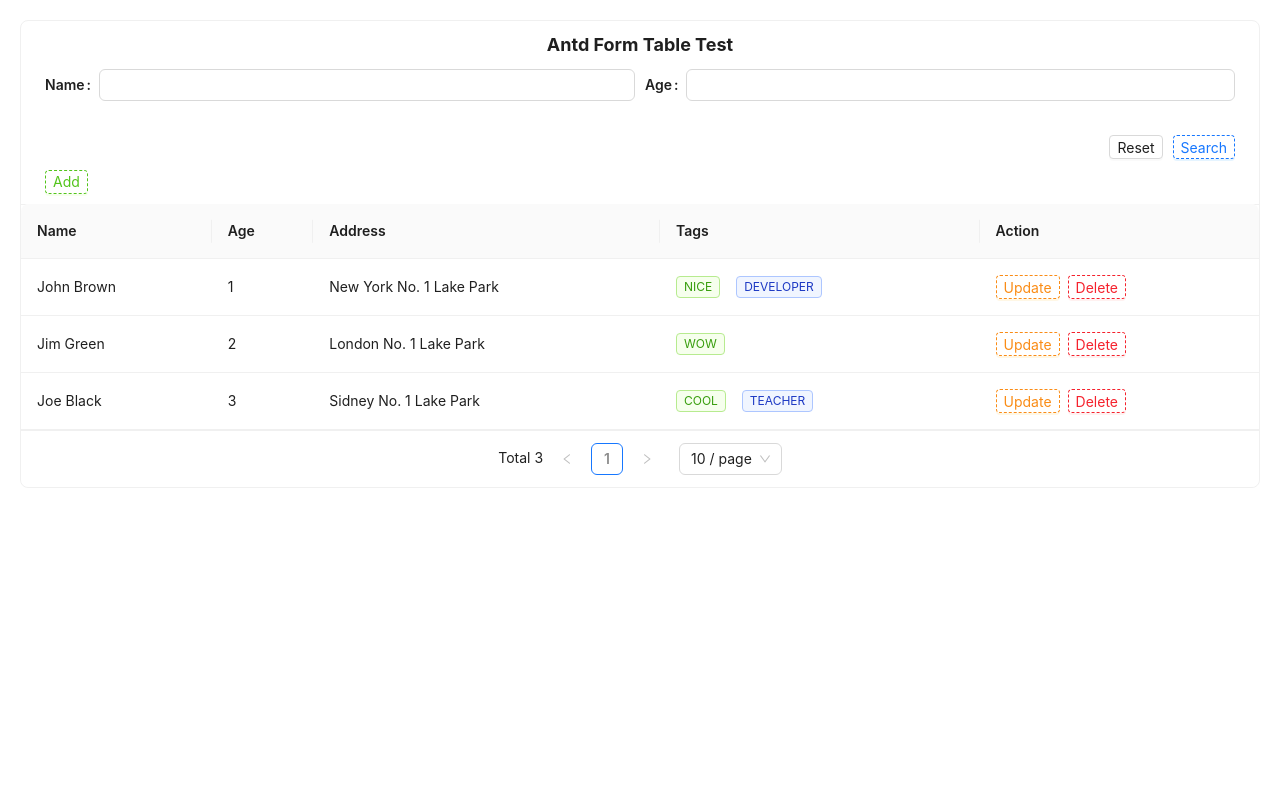
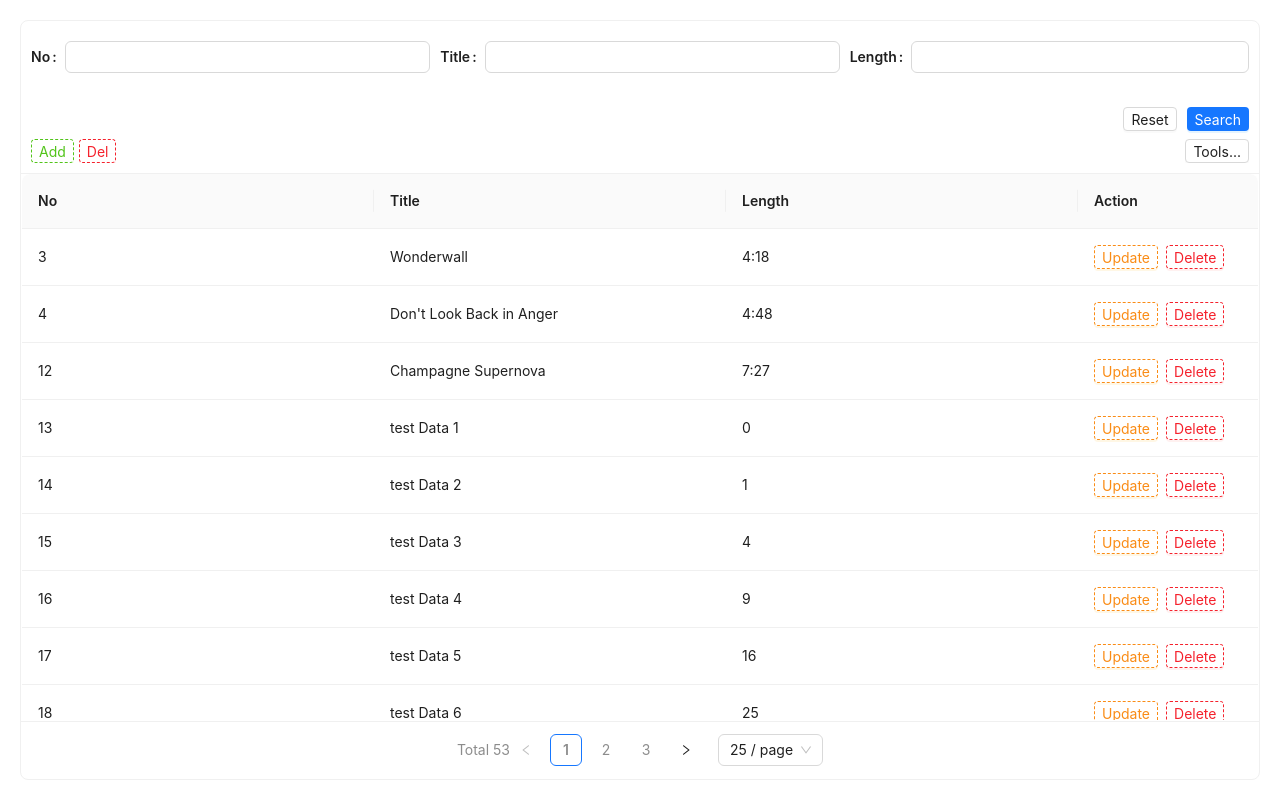
Before and after one commit to xczcdjx/dynamicFormReact, a React (Vite) app: page / in a window 1280 px wide. Built offline with nearby package versions, Linux system fonts and the light colour scheme.

Commit message:
table综合

```diff
--- a/src/components/antd/AntdIndex.tsx
+++ b/src/components/antd/AntdIndex.tsx
@@ -4,6 +4,7 @@ import AllForm from "@/components/antd/allForm.tsx";
 import DecorateForm from "@/components/antd/DecorateForm.tsx";
 import ToolTest from "@/components/antd/final/ToolTest.tsx";
 import Zeal from "@/components/antd/final/zeal.tsx";
+import ZealTable from "@/components/antd/final/zealTable.tsx";
 
 const AntdIndex = () => {
     return (
@@ -13,7 +14,8 @@ const AntdIndex = () => {
             {/*<AllForm/>*/}
             {/*<DecorateForm/>*/}
             {/*<ToolTest/>*/}
-            <Zeal/>
+            {/*<Zeal/>*/}
+            <ZealTable/>
         </>
     );
 };
--- /dev/null
+++ b/src/components/antd/final/zealTable.css
@@ -0,0 +1,3 @@
+.zealCard .ant-card .ant-card-body .ant-table .ant-table-body{
+    overflow:auto !important;
+}
--- a/src/components/antd/final/zealTable.tsx
+++ b/src/components/antd/final/zealTable.tsx
@@ -12,7 +12,7 @@ import {
 } from "@/antd";
 import {Button, Input, message, Space, Table, type TableProps} from "antd";
 import {useDyForm} from "@/index";
-
+import './zealTable.css'
 interface SongType {
     no: number | string
     title: string
@@ -21,7 +21,7 @@ interface SongType {
 
 const ZealTable = () => {
     const [messageApi, contextHolder] = message.useMessage();
-    const {pagination, pageModalRef, setTotal} = usePagination(fetchData);
+    const {pagination, pageModalRef, setTotal,setPageNo} = usePagination(fetchData);
     const searchFormItems = useDecorateForm<SongType>([
         {
             key: "no",
@@ -99,6 +99,8 @@ const ZealTable = () => {
         {
             title: 'Action',
             key: 'action',
+            fixed: 'right',
+            width: 180,
             render: (_, record) => (
                 <Space size="small">
                     <Button size='small' color='orange' variant={'dashed'} onClick={() => {
@@ -151,24 +153,36 @@ const ZealTable = () => {
                         console.log(pn, ps)
                     }}
                 />}
-                controlBtn={() => <a>{pagination.pageNo}</a>}
-                toolBtn={() => <a>更多</a>}
+                controlBtn={() => <>
+                    <Button color={'green'} variant={'dashed'} size='small' onClick={() => {
+
+                    }}>Add</Button>
+                    <Button color={'red'} variant={'dashed'} size='small' onClick={() => {
+
+                    }}>Del</Button>
+                </>}
+                toolBtn={() => <Button variant={'dashed'} size='small'>Tools...</Button>}
                 header={({isMobile}) =>
                     <AdZealTableSearch<SongType>
                         ref={adZealTableSearchRef}
                         isMobile={isMobile}
                         searchItemsState={searchFormItems}
                         onSearch={(v) => {
-                            console.log(v)
+                            setPageNo(1)
+                            fetchData()
+                        }}
+                        onReset={()=>{
+                            setPageNo(1)
+                            fetchData()
                         }}
                     />
                 }
             >
-                {({tableHeight}) => (
+                {({tableHeight,footerH}) => (
                     <>
                         <Table
                             loading={tableLoading}
-                            scroll={{y: tableHeight}}
+                            scroll={{ y: tableHeight - footerH, x: 900 }}
                             dataSource={tableData}
                             columns={columns}
                             pagination={false}
```
